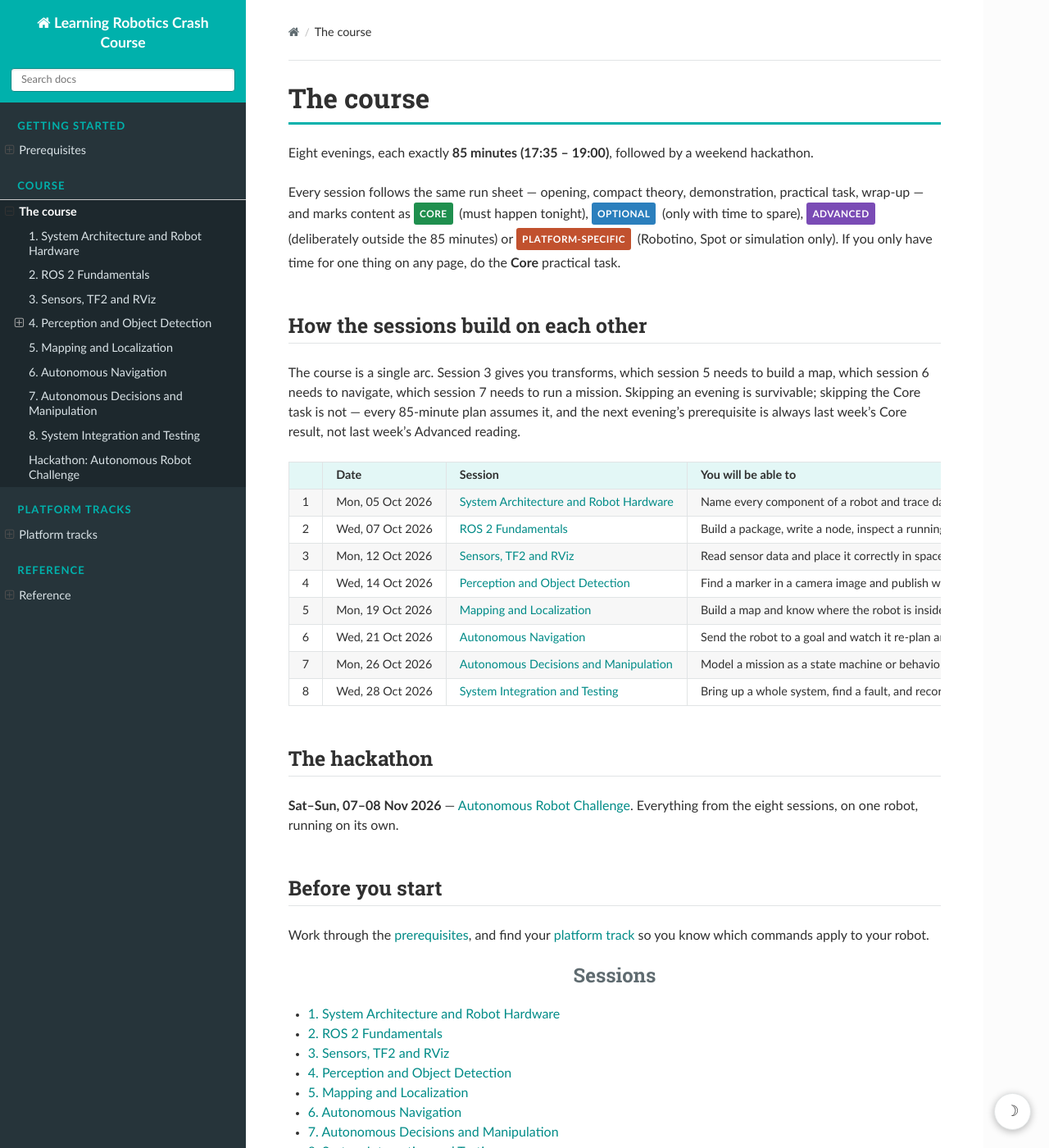
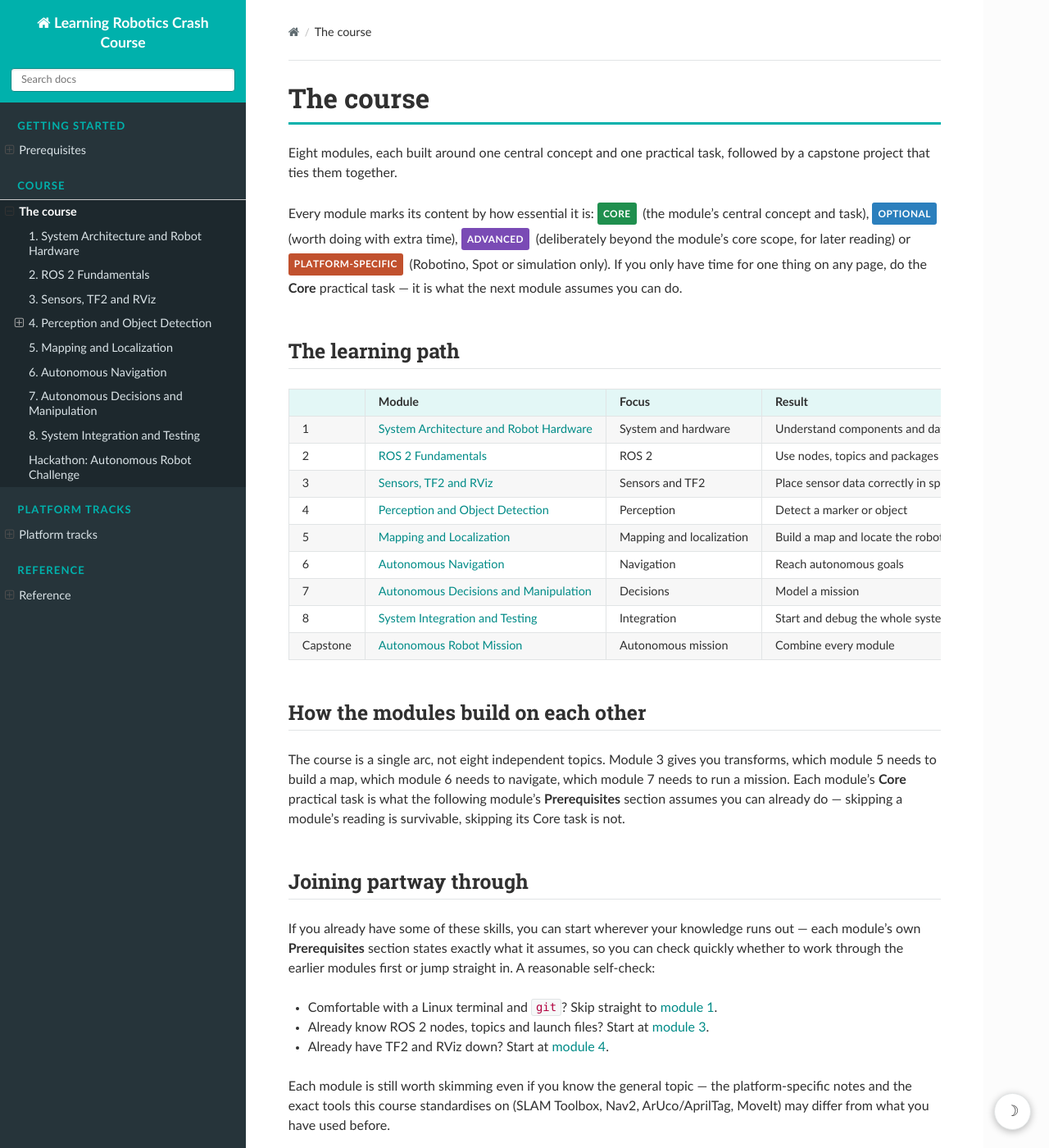
Before and after one commit to MoritzSchallenberg/Learning-Robotics-Crash-Course, a Sphinx documentation site: the page built from docs/course/index.md, in a window 1280 px wide and 1400 px high. Shown: the whole window at 82% size. Built offline with Sphinx 7.4.7 and the Read the Docs theme 3.1.0, drawn with Linux system fonts in a browser that asks for light colours; pages that are not in the unit, such as notebooks, are missing from menus.

Commit message:
docs: rewrite landing and course overview without event scheduling
docs/index.md: removed every concrete date, weekday and time, the semester
framing, the instructor-guides callout and its toctree entry, and phrasing
addressed at a live audience ("arrive prepared", "by 19:00"). The eight
sessions table became an eight-module learning-path table with no dates.
Added an explanation of the Core/Optional/Advanced/Platform-specific
content-level badges, which previously lived only in the removed
"tonight vs. later" framing. The page now reads the same whether it is
opened during a running course or two years afterwards.

docs/course/index.md: replaced the date/session-number schedule table with
a learning-path table (module, focus, result) and added a "Joining partway
through" section with a self-check for skipping ahead, since a
semester-independent page needs to answer "where do I start" without
reference to a start date.

Co-Authored-By: Claude Sonnet 5 <noreply@anthropic.com>

````diff
--- a/docs/course/index.md
+++ b/docs/course/index.md
@@ -1,69 +1,91 @@
 # The course
 
-Eight evenings, each exactly **85 minutes (17:35 – 19:00)**, followed by a
-weekend hackathon.
+Eight modules, each built around one central concept and one practical
+task, followed by a capstone project that ties them together.
 
-Every session follows the same run sheet — opening, compact theory,
-demonstration, practical task, wrap-up — and marks content as
-{{ core }} (must happen tonight), {{ optional }} (only with time to spare),
-{{ advanced }} (deliberately outside the 85 minutes) or
+Every module marks its content by how essential it is:
+{{ core }} (the module's central concept and task),
+{{ optional }} (worth doing with extra time), {{ advanced }} (deliberately
+beyond the module's core scope, for later reading) or
 {{ platformspecific }} (Robotino, Spot or simulation only). If you only have
-time for one thing on any page, do the **Core** practical task.
+time for one thing on any page, do the **Core** practical task — it is what
+the next module assumes you can do.
 
-## How the sessions build on each other
-
-The course is a single arc. Session 3 gives you transforms, which session 5
-needs to build a map, which session 6 needs to navigate, which session 7 needs
-to run a mission. Skipping an evening is survivable; skipping the Core task
-is not — every 85-minute plan assumes it, and the next evening's prerequisite
-is always last week's Core result, not last week's Advanced reading.
+## The learning path
 
 ```{list-table}
 :header-rows: 1
-:widths: 5 20 40 35
+:widths: 6 26 34 34
 
 * - #
-  - Date
-  - Session
-  - You will be able to
+  - Module
+  - Focus
+  - Result
 * - 1
-  - Mon, 05 Oct 2026
   - [System Architecture and Robot Hardware](01-system-hardware.md)
-  - Name every component of a robot and trace data and power through it
+  - System and hardware
+  - Understand components and data flows
 * - 2
-  - Wed, 07 Oct 2026
   - [ROS 2 Fundamentals](02-ros2.md)
-  - Build a package, write a node, inspect a running system
+  - ROS 2
+  - Use nodes, topics and packages
 * - 3
-  - Mon, 12 Oct 2026
   - [Sensors, TF2 and RViz](03-sensors-tf.md)
-  - Read sensor data and place it correctly in space
+  - Sensors and TF2
+  - Place sensor data correctly in space
 * - 4
-  - Wed, 14 Oct 2026
   - [Perception and Object Detection](04-perception/index.md)
-  - Find a marker in a camera image and publish where it is
+  - Perception
+  - Detect a marker or object
 * - 5
-  - Mon, 19 Oct 2026
   - [Mapping and Localization](05-mapping-localization.md)
-  - Build a map and know where the robot is inside it
+  - Mapping and localization
+  - Build a map and locate the robot
 * - 6
-  - Wed, 21 Oct 2026
   - [Autonomous Navigation](06-navigation.md)
-  - Send the robot to a goal and watch it re-plan around an obstacle
+  - Navigation
+  - Reach autonomous goals
 * - 7
-  - Mon, 26 Oct 2026
   - [Autonomous Decisions and Manipulation](07-autonomous-decisions.md)
-  - Model a mission as a state machine or behavior tree
+  - Decisions
+  - Model a mission
 * - 8
-  - Wed, 28 Oct 2026
   - [System Integration and Testing](08-integration.md)
-  - Bring up a whole system, find a fault, and record evidence
+  - Integration
+  - Start and debug the whole system
+* - Capstone
+  - [Autonomous Robot Mission](hackathon.md)
+  - Autonomous mission
+  - Combine every module
 ```
 
-## The hackathon
+## How the modules build on each other
 
-**Sat–Sun, 07–08 Nov 2026** — [Autonomous Robot Challenge](hackathon.md).
-Everything from the eight sessions, on one robot, running on its own.
+The course is a single arc, not eight independent topics. Module 3 gives you
+transforms, which module 5 needs to build a map, which module 6 needs to
+navigate, which module 7 needs to run a mission. Each module's **Core**
+practical task is what the following module's **Prerequisites** section
+assumes you can already do — skipping a module's reading is survivable,
+skipping its Core task is not.
+
+## Joining partway through
+
+If you already have some of these skills, you can start wherever your
+knowledge runs out — each module's own **Prerequisites** section states
+exactly what it assumes, so you can check quickly whether to work through
+the earlier modules first or jump straight in. A reasonable self-check:
+
+- Comfortable with a Linux terminal and `git`? Skip straight to
+  [module 1](01-system-hardware.md).
+- Already know ROS 2 nodes, topics and launch files? Start at
+  [module 3](03-sensors-tf.md).
+- Already have TF2 and RViz down? Start at
+  [module 4](04-perception/index.md).
+
+Each module is still worth skimming even if you know the general topic —
+the platform-specific notes and the exact tools this course standardises on
+(SLAM Toolbox, Nav2, ArUco/AprilTag, MoveIt) may differ from what you have
+used before.
 
 ## Before you start
 
@@ -73,7 +95,7 @@ your robot.
 
 ```{toctree}
 :maxdepth: 1
-:caption: Sessions
+:caption: Modules
 
 01-system-hardware
 02-ros2
````
Also changed, not shown: docs/index.md (+56 -69 lines).
